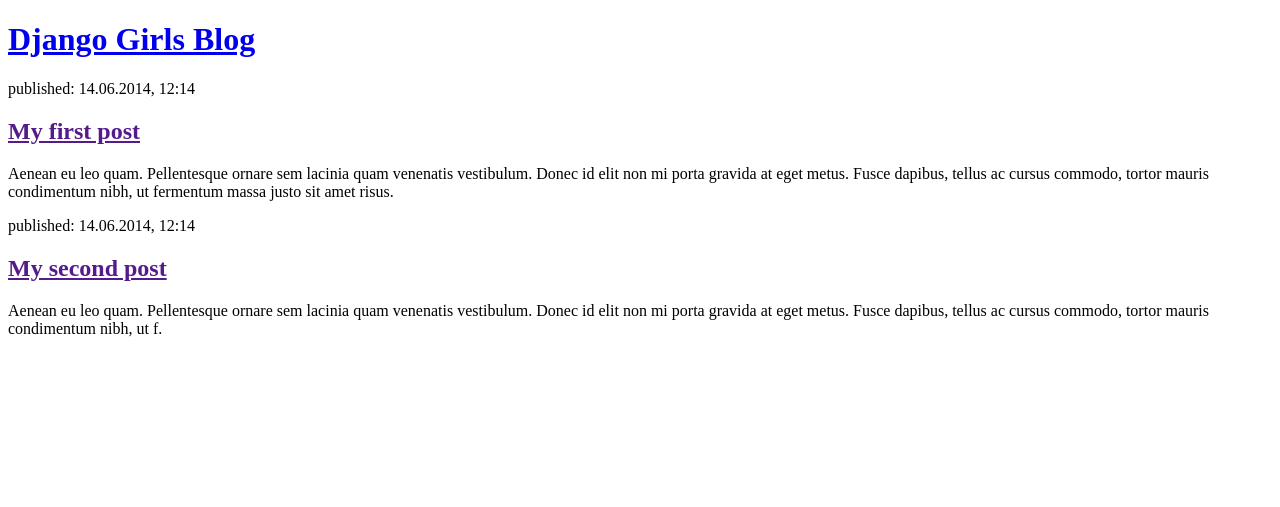
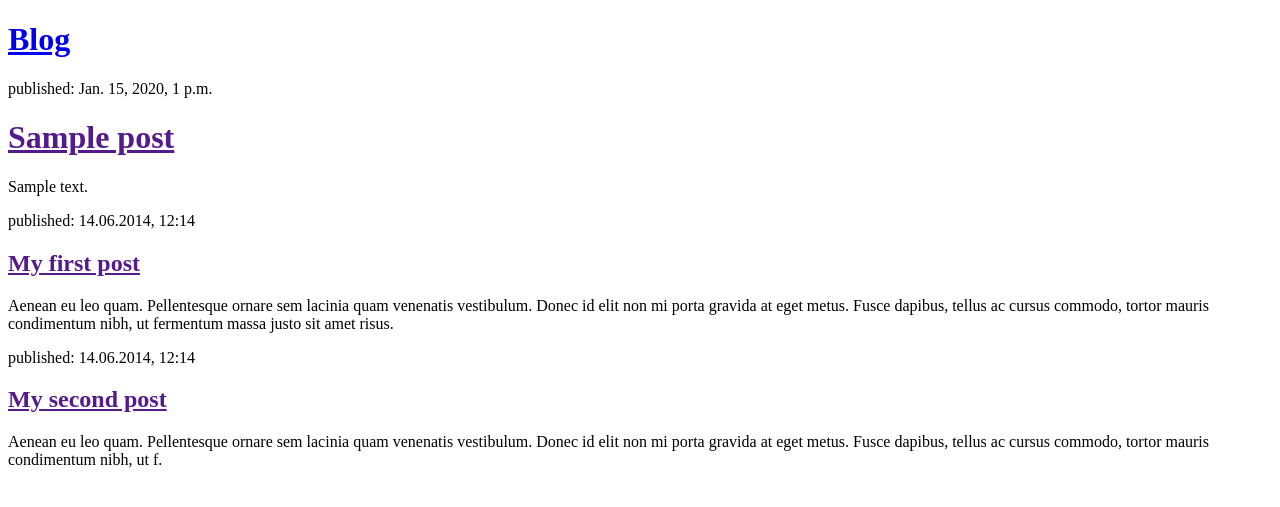
Before and after one commit to chebotarmv/blog, a Django app: template blog/templates/blog/post_list.html in a window 1280 px wide. Shown: the top 507 px of the page. Run offline with Django 3.2, Linux system fonts and the light colour scheme; the template is opened without the code that fills it: values that come from a table or form of the project are taken from there, others are empty; tables that the repository leaves empty hold one stand-in row (values such as "Sample post").

Commit message:
Modified templates to display posts from database.

```diff
--- a/blog/templates/blog/post_list.html
+++ b/blog/templates/blog/post_list.html
@@ -5,8 +5,15 @@
     </head>
     <body>
         <div>
-            <h1><a href="/">Django Girls Blog</a></h1>
+            <h1><a href="/">Blog</a></h1>
         </div>
+        {% for post in posts %}
+    <div>
+        <p>published: {{ post.published_date }}</p>
+        <h1><a href="">{{ post.title }}</a></h1>
+        <p>{{ post.text|linebreaksbr }}</p>
+    </div>
+        {% endfor %}
 
         <div>
             <p>published: 14.06.2014, 12:14</p>
--- a/blog/views.py
+++ b/blog/views.py
@@ -1,5 +1,7 @@
 from django.shortcuts import render
-
+from django.utils import timezone
+from .models import Post
 
 def post_list(request):
+    posts = Post.objects.filter(published_date__lte=timezone.now()).order_by('published_date')
     return render(request, 'blog/post_list.html', {})
```
